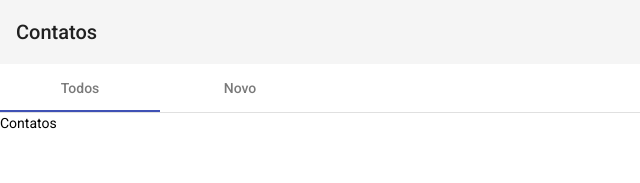
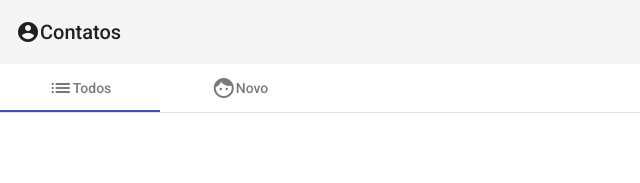
Before and after one commit to francelinom/agenda-app, an Angular app: page / in a window 1280 px wide. Shown: the top 183 px of the page, without its empty margins (0-640 px from the left). Built offline with nearby package versions, Linux system fonts and the light colour scheme.

Commit message:
adicionando icone na tabs

```diff
--- a/src/app/contato/contato.component.html
+++ b/src/app/contato/contato.component.html
@@ -1,10 +1,20 @@
-<mat-toolbar>Contatos</mat-toolbar>
+<mat-toolbar>
+  <mat-icon>account_circle</mat-icon>
+  Contatos
+</mat-toolbar>
 
 <mat-tab-group>
-  <mat-tab label="Todos">
-      Contatos
+  <mat-tab>
+      <ng-template mat-tab-label>
+        <mat-icon>list</mat-icon>
+        Todos
+      </ng-template>
   </mat-tab>
-  <mat-tab label="Novo">
+  <mat-tab>
+    <ng-template mat-tab-label>
+      <mat-icon>face</mat-icon>
+      Novo
+    </ng-template>
     <mat-card class="half-width ">
       <mat-card-title>Novo contato</mat-card-title>
       <form [formGroup]="formulario" (ngSubmit)="submit()">
```
